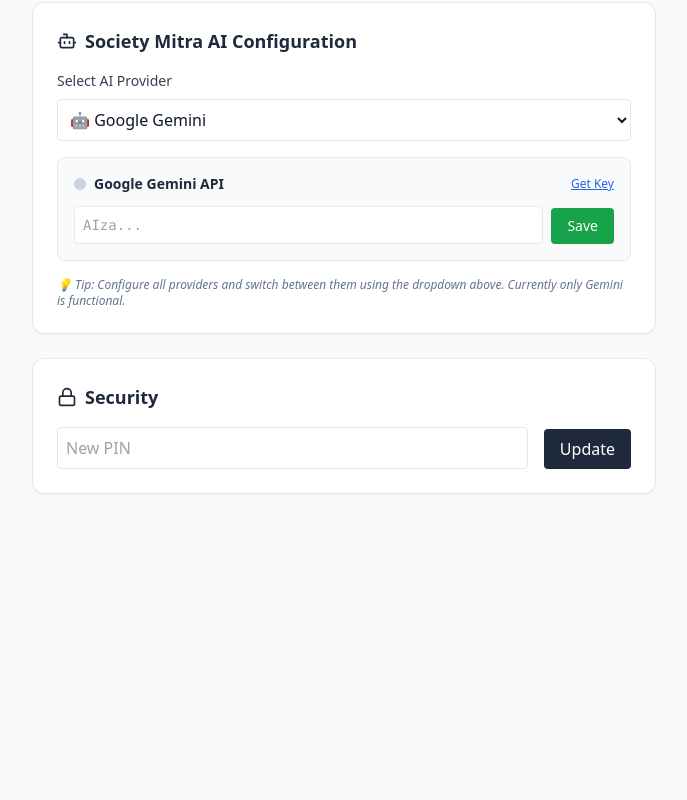
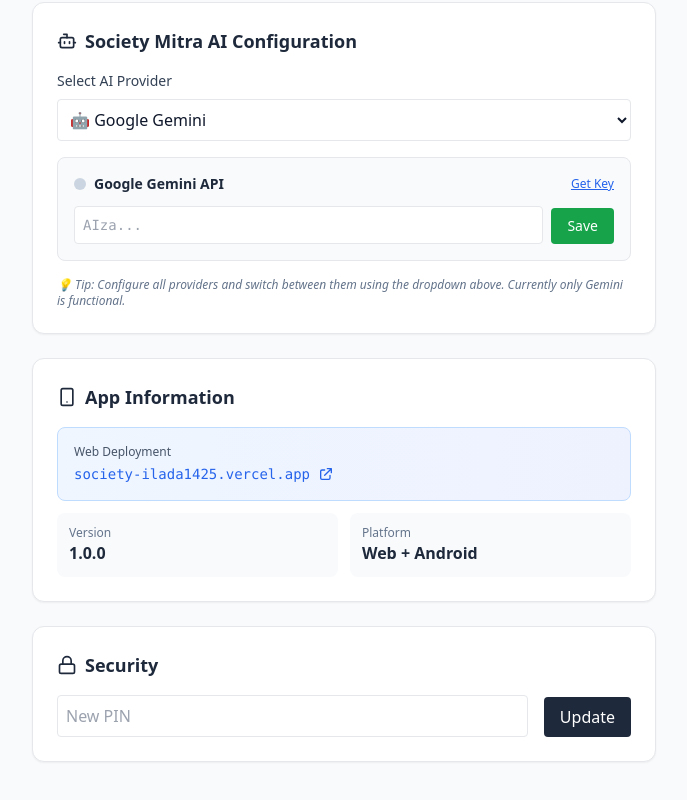
Before and after one commit to mdada2/society-ilada1425-, a React (Vite) app: page /#/settings in a window 1280 px wide. Shown: the part 1616-2416 px from the top of the page, without its empty margins (424-1111 px from the left). Before the commit the page ends 2230 px from the top, so only its background shows below. Built offline with nearby package versions, Linux system fonts and the light colour scheme; no server answers; the database is empty.

Commit message:
Added Vercel deployment link to Settings page

```diff
--- a/pages/Settings.tsx
+++ b/pages/Settings.tsx
@@ -607,6 +607,36 @@ const Settings = () => {
             </div>
 
             <div className="bg-white dark:bg-slate-800 p-6 rounded-xl shadow-sm border dark:border-slate-700 mb-6">
+                <h3 className="font-bold text-lg mb-4 flex items-center gap-2 text-slate-800 dark:text-white"><Smartphone size={20} /> App Information</h3>
+                <div className="space-y-3">
+                    <div className="p-4 bg-gradient-to-r from-blue-50 to-indigo-50 dark:from-blue-900/20 dark:to-indigo-900/20 rounded-lg border border-blue-200 dark:border-blue-800">
+                        <p className="text-xs text-slate-600 dark:text-slate-400 mb-1">Web Deployment</p>
+                        <a
+                            href="https://society-ilada1425.vercel.app/"
+                            target="_blank"
+                            rel="noopener noreferrer"
+                            className="text-blue-600 dark:text-blue-400 font-mono text-sm hover:underline flex items-center gap-2"
+                        >
+                            society-ilada1425.vercel.app
+                            <svg className="w-4 h-4" fill="none" stroke="currentColor" viewBox="0 0 24 24">
+                                <path strokeLinecap="round" strokeLinejoin="round" strokeWidth={2} d="M10 6H6a2 2 0 00-2 2v10a2 2 0 002 2h10a2 2 0 002-2v-4M14 4h6m0 0v6m0-6L10 14" />
+                            </svg>
+                        </a>
+                    </div>
+                    <div className="grid grid-cols-2 gap-3">
+                        <div className="p-3 bg-slate-50 dark:bg-slate-700/30 rounded-lg">
+                            <p className="text-xs text-slate-500 dark:text-slate-400">Version</p>
+                            <p className="font-bold text-slate-800 dark:text-white">1.0.0</p>
+                        </div>
+                        <div className="p-3 bg-slate-50 dark:bg-slate-700/30 rounded-lg">
+                            <p className="text-xs text-slate-500 dark:text-slate-400">Platform</p>
+                            <p className="font-bold text-slate-800 dark:text-white">Web + Android</p>
+                        </div>
+                    </div>
+                </div>
+            </div>
+
+            <div className="bg-white dark:bg-slate-800 p-6 rounded-xl shadow-sm border dark:border-slate-700 mb-6">
                 <h3 className="font-bold text-lg mb-4 flex items-center gap-2 text-slate-800 dark:text-white"><Lock size={20} /> Security</h3>
                 <div className="flex items-end gap-4">
                     <input type="text" className="flex-1 p-2 border dark:border-slate-600 rounded bg-white dark:bg-slate-700 text-slate-900 dark:text-white" maxLength={4} value={newPin} onChange={e => setNewPin(e.target.value)} placeholder="New PIN" />
```
